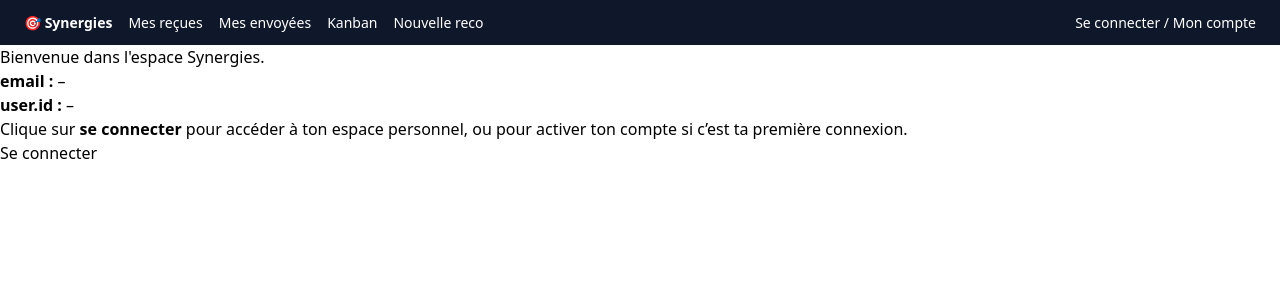
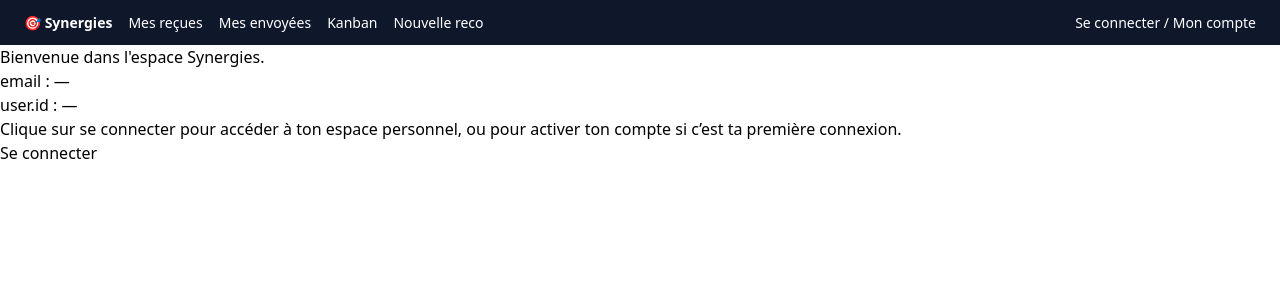
Before and after one commit to SamKTA/synergies-app, a Next.js app: page / in a window 1280 px wide. Shown: the top 300 px of the page. Built offline with nearby package versions, Linux system fonts and the light colour scheme; no server answers.

Commit message:
Update page.tsx

```diff
--- a/app/page.tsx
+++ b/app/page.tsx
@@ -13,36 +13,36 @@ export default function HomePage() {
   const [userId, setUserId] = useState<string | null>(null)
 
   useEffect(() => {
-    const fetchUser = async () => {
+    const getUser = async () => {
       const { data, error } = await supabase.auth.getUser()
       if (data?.user) {
-        setUserEmail(data.user.email)
-        setUserId(data.user.id)
+        setUserEmail(data.user.email ?? null)
+        setUserId(data.user.id ?? null)
       }
     }
-    fetchUser()
+    getUser()
   }, [])
 
   return (
-    <main className="min-h-screen flex items-center justify-center px-4">
-      <div className="max-w-xl text-center">
-        <h1 className="text-2xl font-bold mb-4">Bienvenue dans l'espace Synergies.</h1>
+    <main className="min-h-screen flex items-center justify-center bg-white px-4">
+      <div className="max-w-xl w-full text-center space-y-4">
+        <h1 className="text-3xl font-semibold">Bienvenue dans l'espace Synergies.</h1>
 
-        <p className="mb-2">
-          <strong>email :</strong> {userEmail ?? '–'}
+        <p>
+          <span className="font-bold">email :</span> {userEmail ?? '—'}
         </p>
-        <p className="mb-4">
-          <strong>user.id :</strong> {userId ?? '–'}
+        <p>
+          <span className="font-bold">user.id :</span> {userId ?? '—'}
         </p>
 
-        <p className="mb-4">
-          Clique sur <strong>se connecter</strong> pour accéder à ton espace personnel,
+        <p>
+          Clique sur <span className="font-semibold">se connecter</span> pour accéder à ton espace personnel,
           ou pour activer ton compte si c’est ta première connexion.
         </p>
 
         <a
           href="/login"
-          className="inline-block px-6 py-2 rounded bg-blue-600 text-white hover:bg-blue-700 transition"
+          className="inline-block mt-4 px-6 py-2 bg-blue-600 text-white rounded hover:bg-blue-700 transition"
         >
           Se connecter
         </a>
```
